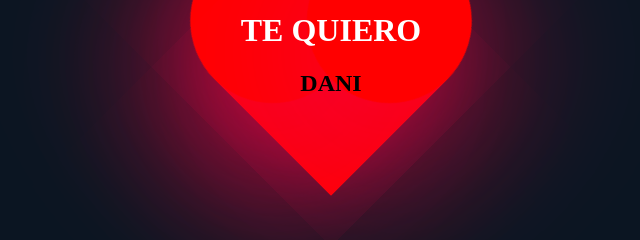
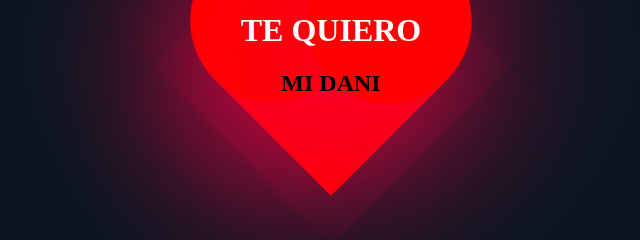
Before and after one commit to angeldavid16/tequieromuchomidanilinda, a plain HTML site: page index.html in a window 1280 px wide. Shown: the part 321-561 px from the top of the page, 309-949 px from the left. Drawn offline with Linux system fonts and the light colour scheme.

Commit message:
Update index.html

```diff
--- a/index.html
+++ b/index.html
@@ -61,6 +61,6 @@
 
 <body>
     <div class="heart"></div>
-    <div class="contenido"><h1>TE QUIERO</h1><h2>DANI</h2></div>
+    <div class="contenido"><h1>TE QUIERO</h1><h2>MI DANI</h2></div>
 </body>
 </html>
```
